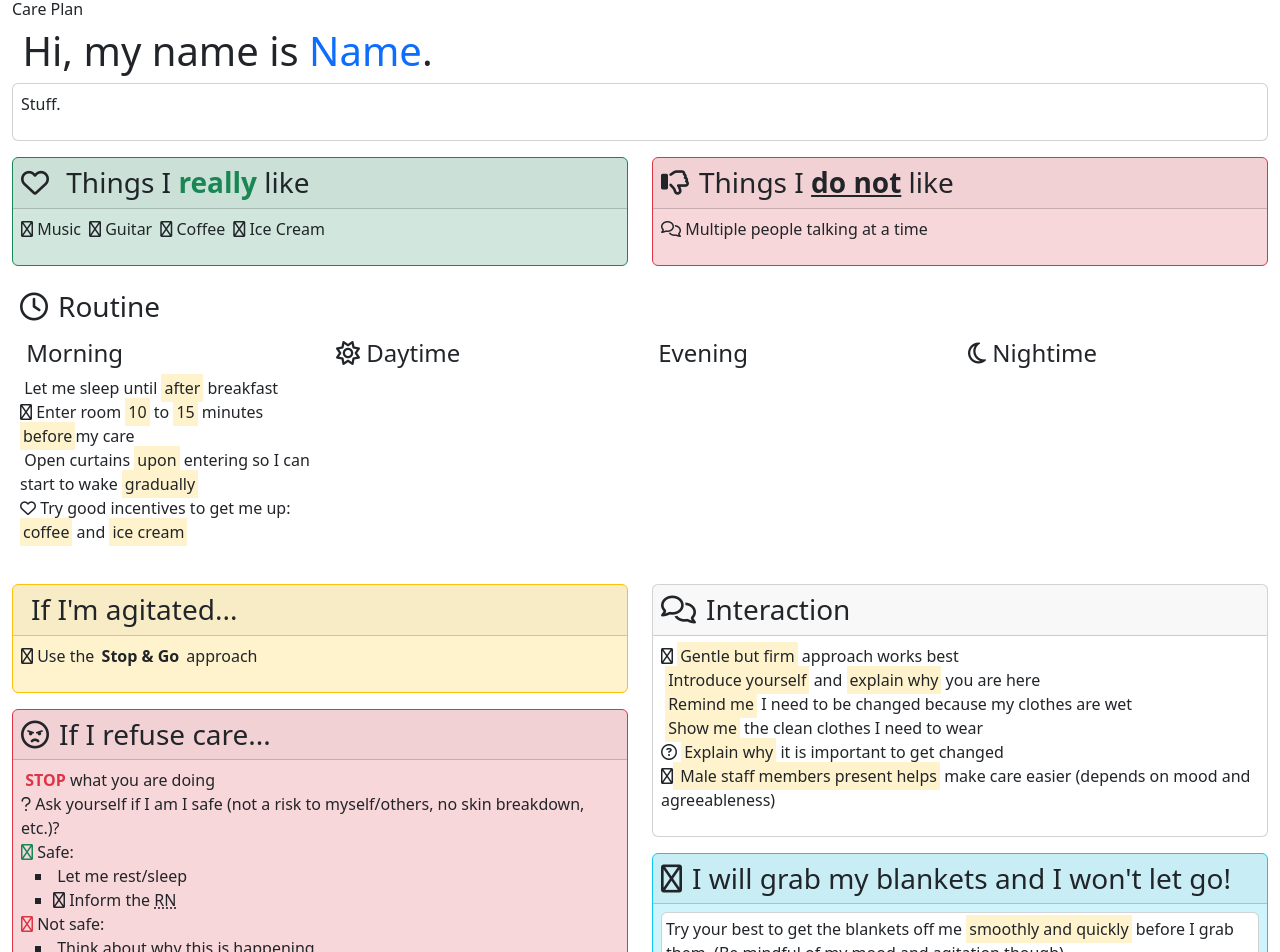
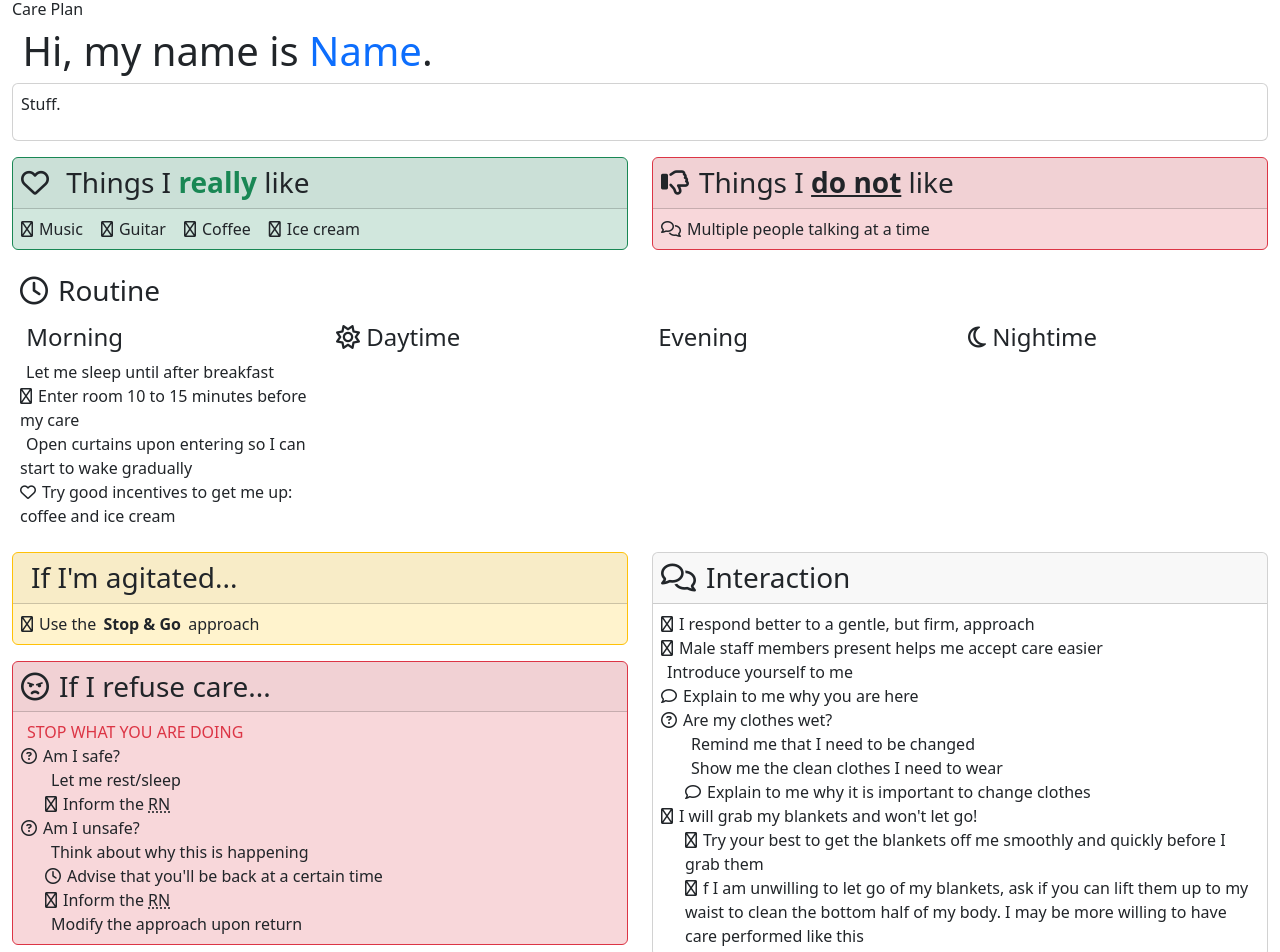
Before and after one commit to waywardbit-ca/care-plan, a Vue app: page / in a window 1280 px wide. Shown: the top 952 px of the page. Built offline with nearby package versions, Linux system fonts and the light colour scheme; some icons are missing.

Commit message:
Added List and ListItem controls

```diff
--- a/src/components/HomeView.vue
+++ b/src/components/HomeView.vue
@@ -6,7 +6,6 @@ import Triggers from '../components/plan/Triggers.vue';
 import Routine from '../components/plan/Routine.vue';
 import Agitation from '../components/plan/Agitation.vue';
 import Refusal from '../components/plan/Refusal.vue';
-import Behaviour from '../components/plan/Behaviour.vue';
 </script>
 
 <template>
@@ -32,7 +31,6 @@ import Behaviour from '../components/plan/Behaviour.vue';
         </div>
         <div class="col-12 col-md-6">
             <Approach></Approach>
-            <Behaviour></Behaviour>
         </div>
     </div>
 </template>
--- /dev/null
+++ b/src/components/controls/Item.vue
@@ -0,0 +1,25 @@
+<script setup lang="ts">
+export interface iIcon {
+    style?: 'far' | 'fas' | 'fad';
+    code: string;
+}
+
+export interface iProps {
+    icon?: iIcon;
+};
+
+const props = defineProps<iProps>();
+</script>
+
+<template>
+    <span v-if="props.icon" :class="`${props.icon.style ? props.icon.style : 'far'} ${props.icon?.code}`"></span>
+    <slot></slot>
+</template>
+
+<style scoped>
+span.fas,
+span.far,
+span.fad {
+    margin-right: 6px;
+}
+</style>
--- /dev/null
+++ b/src/components/controls/List.vue
@@ -0,0 +1,33 @@
+<script setup lang="ts">
+import { provide } from 'vue';
+
+export interface iProps {
+    direction?: 'horizontal' | 'vertical';
+    unstyled?: boolean;
+    indent?: boolean;
+};
+
+const props = withDefaults(defineProps<iProps>(), {
+    direction: 'vertical',
+    unstyled: true,
+    indent: false
+});
+
+provide("direction", props.direction);
+</script>
+
+<template>
+    <ul class="mb-0" :class="{
+        'list-unstyled': props.unstyled,
+        'list-inline': props.direction === 'horizontal',
+        'ms-4': props.indent === true
+    }">
+        <slot></slot>
+    </ul>
+</template>
+
+<style scoped>
+:deep(li.list-inline-item + li.list-inline-item) {
+    margin-left: 10px
+}
+</style>
--- /dev/null
+++ b/src/components/controls/ListItem.vue
@@ -0,0 +1,31 @@
+<script setup lang="ts">
+import Item, { iIcon } from '../../components/controls/Item.vue';
+import { inject, ref } from 'vue';
+
+export interface iProps {
+    icon?: iIcon;
+    type?: 'bad';
+};
+
+const props = defineProps<iProps>();
+const direction = ref(inject('direction'));
+</script>
+
+<template>
+    <li :class="{
+        'list-inline-item' : direction === 'horizontal',
+        'text-danger': type === 'bad'
+    }">
+        <Item :icon="props.icon">
+            <slot></slot>
+        </Item>
+    </li>
+</template>
+
+<style scoped>
+span.fas,
+span.far,
+span.fad {
+    margin-right: 10px;
+}
+</style>
--- a/src/components/plan/Agitation.vue
+++ b/src/components/plan/Agitation.vue
@@ -1,13 +1,15 @@
 <script setup lang="ts">
+import List from '../../components/controls/List.vue';
+import ListItem from '../../components/controls/ListItem.vue';
 import Panel from '../../components/controls/Panel.vue';
 </script>
 
 <template>
     <Panel type="caution" :icon="{code:'fa-face-diagonal-mouth'}">
         <template v-slot:heading>If I'm agitated...</template>
-        <ul class="list-unstyled list-inline">
-            <li class="list-inline-item"><span class="far fa-wrench"></span> Use the <mark><strong>Stop & Go</strong></mark> approach</li>
-        </ul>
+        <List>
+            <ListItem :icon="{ code: 'fa-wrench' }">Use the <mark><strong>Stop & Go</strong></mark> approach</ListItem>
+        </List>
     </Panel>
 </template>
 
--- a/src/components/plan/Behaviour.vue
+++ /dev/null
@@ -1,19 +0,0 @@
-<script setup lang="ts">
-import Panel from '../../components/controls/Panel.vue';
-</script>
-
-<template>
-    <Panel type="info" :icon="{ code: 'fa-circle-exclamation'}">
-        <template v-slot:heading>I will grab my blankets and I won't let go!</template>
-        <div class="card well bg-default p-1">
-            <p>
-                Try your best to get the blankets off me <mark>smoothly and quickly</mark> before I grab them. (Be mindful of my mood and agitation though).
-            </p>
-            <p class="mb-0">
-                If I am unwilling to let go of my blankets, ask if you can lift them up to my waist to clean the bottom half of my body. I may be more willing to have care performed like this.
-            </p>
-        </div>
-    </Panel>
-</template>
-
-<style scoped></style>
--- a/src/components/plan/Glimmers.vue
+++ b/src/components/plan/Glimmers.vue
@@ -1,4 +1,6 @@
 <script setup lang="ts">
+import List from '../../components/controls/List.vue';
+import ListItem from '../../components/controls/ListItem.vue';
 import Panel from '../../components/controls/Panel.vue';
 </script>
 
@@ -7,12 +9,12 @@ import Panel from '../../components/controls/Panel.vue';
         <template v-slot:heading>
             Things I <strong><span class="text-success">really</span></strong> like
         </template>
-        <ul class="list-unstyled list-inline">
-            <li class="list-inline-item"><span class="far fa-music"></span> Music</li>
-            <li class="list-inline-item"><span class="far fa-guitar"></span> Guitar</li>
-            <li class="list-inline-item"><span class="far fa-coffee"></span> Coffee</li>
-            <li class="list-inline-item"><span class="far fa-ice-cream"></span> Ice Cream</li>
-        </ul>
+        <List direction="horizontal">
+            <ListItem :icon="{ code: 'fa-music' }">Music</ListItem>
+            <ListItem :icon="{ code: 'fa-guitar' }">Guitar</ListItem>
+            <ListItem :icon="{ code: 'fa-coffee' }">Coffee</ListItem>
+            <ListItem :icon="{ code: 'fa-ice-cream' }">Ice cream</ListItem>
+        </List>
     </Panel>
 </template>
 
--- a/src/components/plan/Interaction.vue
+++ b/src/components/plan/Interaction.vue
@@ -1,22 +1,31 @@
 <script setup lang="ts">
+import List from '../../components/controls/List.vue';
+import ListItem from '../../components/controls/ListItem.vue';
 import Panel from '../../components/controls/Panel.vue';
 </script>
 
 <template>
     <Panel type="basic" :icon="{ code: 'fa-comments'}">
         <template v-slot:heading>Interaction</template>
-        <ul class="list-unstyled">
-            <li><span class="far fa-handshake-angle"></span> <mark>Gentle but firm</mark> approach works best</li>
-            <li><span class="far fa-hand-wave"></span> <mark>Introduce yourself</mark> and <mark>explain why</mark> you
-                are here</li>
-            <li><span class="far fa-hand-point-ribbon"></span> <mark>Remind me</mark> I need to be changed because my
-                clothes are wet</li>
-            <li><span class="far fa-hand-back-point-right"></span> <mark>Show me</mark> the clean clothes I need to wear
-            </li>
-            <li><span class="far fa-circle-question"></span> <mark>Explain why</mark> it is important to get changed</li>
-            <li><span class="far fa-mars"></span><mark> Male staff members present helps</mark> make care easier
-                (depends on mood and agreeableness)</li>
-        </ul>
+        <List>
+            <ListItem :icon="{ code: 'fa-hand-holding-heart'}">I respond better to a gentle, but firm, approach</ListItem>
+            <ListItem :icon="{ code: 'fa-mars'}">Male staff members present helps me accept care easier</ListItem>
+            <ListItem :icon="{ code: 'fa-hand-wave'}">Introduce yourself to me</ListItem>
+            <ListItem :icon="{ code: 'fa-comment'}">Explain to me why you are here</ListItem>
+            <ListItem :icon="{ code: 'fa-circle-question'}">Are my clothes wet?
+                <List :indent="true">
+                    <ListItem :icon="{ code: 'fa-hand-point-ribbon'}">Remind me that I need to be changed</ListItem>
+                    <ListItem :icon="{ code: 'fa-hand-back-point-right'}">Show me the clean clothes I need to wear</ListItem>
+                    <ListItem :icon="{ code: 'fa-comment'}">Explain to me why it is important to change clothes</ListItem>
+                </List>
+            </ListItem>
+            <ListItem :icon="{ code: 'fa-warning'}">I will grab my blankets and won't let go!
+                <List :indent="true">
+                    <ListItem :icon="{ code: 'fa-bolt'}">Try your best to get the blankets off me smoothly and quickly before I grab them</ListItem>
+                    <ListItem :icon="{ code: 'fa-socks'}">f I am unwilling to let go of my blankets, ask if you can lift them up to my waist to clean the bottom half of my body. I may be more willing to have care performed like this</ListItem>
+                </List>
+            </ListItem>
+        </List>
     </Panel>
 </template>
 
--- a/src/components/plan/Refusal.vue
+++ b/src/components/plan/Refusal.vue
@@ -1,33 +1,29 @@
 <script setup lang="ts">
+import List from '../../components/controls/List.vue';
+import ListItem from '../../components/controls/ListItem.vue';
 import Panel from '../../components/controls/Panel.vue';
 </script>
 
 <template>
     <Panel type="bad" :icon="{ code: 'fa-face-angry' }">
         <template v-slot:heading>If I refuse care...</template>
-        <ul class="list-unstyled">
-            <li><span class="far fa-octagon-exclamation text-danger"></span> <strong class="text-danger">STOP</strong>
-                what you are doing</li>
-            <li><span class="far fa-question"></span> Ask yourself if I am I safe (not a risk to myself/others, no skin
-                breakdown, etc.)?
-                <ul class="list-unstyled">
-                    <li><span class="far fa-check text-success"></span> Safe:
-                        <ul>
-                            <li><span class="far fa-face-sleeping"></span> Let me rest/sleep</li>
-                            <li><span class="far fa-user-nurse"></span> Inform the <abbr title="Registered Nurse">RN</abbr></li>
-                        </ul>
-                    </li>
-                    <li><span class="far fa-times text-danger"></span> Not safe:
-                        <ul>
-                            <li><span class="far fa-thought-bubble"></span> Think about why this is happening</li>
-                            <li><span class="far fa-clock"></span> Advise that you'll be back at a certain time</li>
-                            <li><span class="far fa-user-nurse"></span> Inform the <abbr title="Registered Nurse">RN</abbr></li>
-                            <li><span class="far fa-swap"></span> Modify the approach upon return</li>
-                        </ul>
-                    </li>
-                </ul>
-            </li>
-        </ul>
+        <List>
+            <ListItem :icon="{ code: 'fa-octagon-exclamation' }" type="bad">STOP WHAT YOU ARE DOING</ListItem>
+            <ListItem :icon="{ code: 'fa-circle-question' }">Am I safe?
+                <List :indent="true">
+                    <ListItem :icon="{ code: 'fa-face-sleeping' }">Let me rest/sleep</ListItem>
+                    <ListItem :icon="{ code: 'fa-user-nurse' }">Inform the <abbr title="Registered Nurse">RN</abbr></ListItem>
+                </List>
+            </ListItem>
+            <ListItem :icon="{ code: 'fa-circle-question' }">Am I unsafe?
+                <List :indent="true">
+                    <ListItem :icon="{ code: 'fa-thought-bubble' }">Think about why this is happening</ListItem>
+                    <ListItem :icon="{ code: 'fa-clock' }">Advise that you'll be back at a certain time</ListItem>
+                    <ListItem :icon="{ code: 'fa-user-nurse' }">Inform the <abbr title="Registered Nurse">RN</abbr></ListItem>
+                    <ListItem :icon="{ code: 'fa-swap' }">Modify the approach upon return</ListItem>
+                </List>
+            </ListItem>
+        </List>
     </Panel>
 </template>
 
--- a/src/components/plan/Routine.vue
+++ b/src/components/plan/Routine.vue
@@ -1,4 +1,6 @@
 <script setup lang="ts">
+import List from '../../components/controls/List.vue';
+import ListItem from '../../components/controls/ListItem.vue';
 import Panel from '../../components/controls/Panel.vue';
 </script>
 
@@ -8,19 +10,12 @@ import Panel from '../../components/controls/Panel.vue';
         <div class="row">
             <div class="col-12 col-md-3">
                 <h4><span class="far fa-sunrise"></span> Morning</h4>
-                <ul class="list-unstyled">
-                    <li><span class="far fa-face-sleeping"></span> Let me sleep until <mark>after</mark> breakfast</li>
-                    <li><span class="far fa-door-open"></span> Enter room <mark>10</mark> to <mark>15</mark> minutes
-                        <mark>before</mark>my care
-                    </li>
-                    <li><span class="far fa-window-frame"></span> Open curtains <mark>upon</mark> entering so I can
-                        start to
-                        wake <mark>gradually</mark></li>
-                    <li><span class="far fa-heart"></span> Try good incentives to get me up: <mark>coffee</mark> and
-                        <mark>ice
-                            cream</mark>
-                    </li>
-                </ul>
+                <List>
+                    <ListItem :icon="{ code: 'fa-face-sleeping' }">Let me sleep until after breakfast</ListItem>
+                    <ListItem :icon="{ code: 'fa-door-open' }">Enter room 10 to 15 minutes before my care</ListItem>
+                    <ListItem :icon="{ code: 'fa-window-frame' }">Open curtains upon entering so I can start to wake gradually</ListItem>
+                    <ListItem :icon="{ code: 'fa-heart' }">Try good incentives to get me up: coffee and ice cream</ListItem>
+                </List>
             </div>
             <div class="col-12 col-md-3">
                 <h4><span class="far fa-sun"></span> Daytime</h4>
--- a/src/components/plan/Triggers.vue
+++ b/src/components/plan/Triggers.vue
@@ -1,13 +1,15 @@
 <script setup lang="ts">
+import List from '../../components/controls/List.vue';
+import ListItem from '../../components/controls/ListItem.vue';
 import Panel from '../../components/controls/Panel.vue';
 </script>
 
 <template>
     <Panel type="bad" :icon="{ code: 'fa-thumbs-down' }">
         <template v-slot:heading>Things I <strong><u>do not</u></strong> like</template>
-        <ul class="list-unstyled">
-            <li><span class="far fa-comments"></span> Multiple people talking at a time</li>
-        </ul>
+        <List>
+            <ListItem :icon="{ code: 'fa-comments' }">Multiple people talking at a time</ListItem>
+        </List>
     </Panel>
 </template>
 
```
